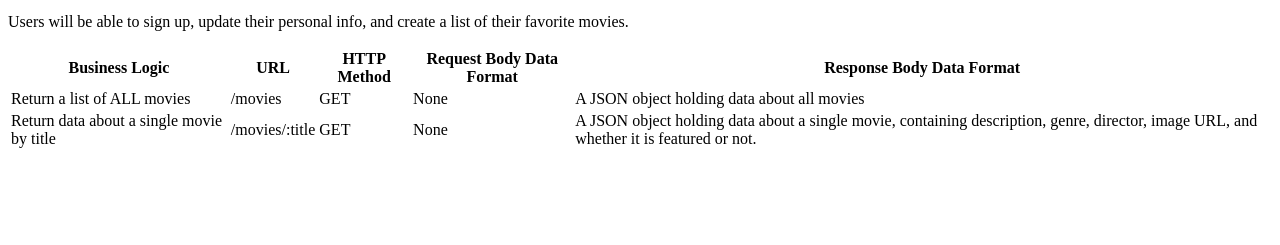
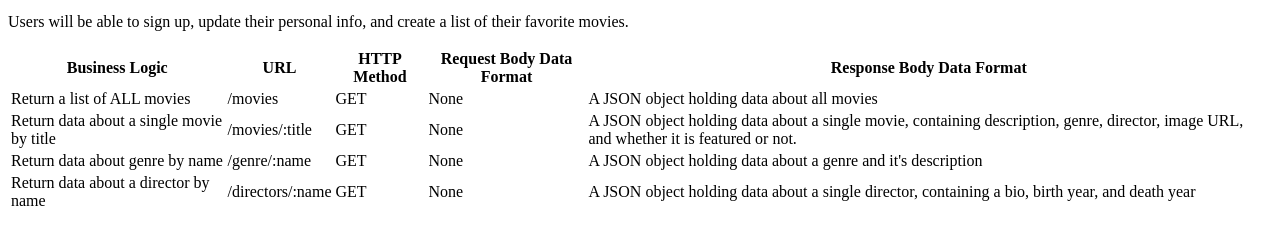
Before and after one commit to eegbert6/myFlix, a website: page public/documentation.html in a window 1280 px wide. Shown: the part 101-346 px from the top of the page. Drawn offline with Linux system fonts and the light colour scheme.

Commit message:
added documentation for genre and directors requests

```diff
--- a/public/documentation.html
+++ b/public/documentation.html
@@ -36,6 +36,20 @@
                     <td>None</td>
                     <td>A JSON object holding data about a single movie, containing description, genre, director, image URL, and whether it is featured or not.</td>
                 </tr>
+                <tr>
+                    <td>Return data about genre by name</td>
+                    <td>/genre/:name</td>
+                    <td>GET</td>
+                    <td>None</td>
+                    <td>A JSON object holding data about a genre and it's description</td>
+                </tr>
+                <tr>
+                    <td>Return data about a director by name</td>
+                    <td>/directors/:name</td>
+                    <td>GET</td>
+                    <td>None</td>
+                    <td>A JSON object holding data about a single director, containing a bio, birth year, and death year</td>
+                </tr>
             </tbody>
         </table>
     </body>
```
